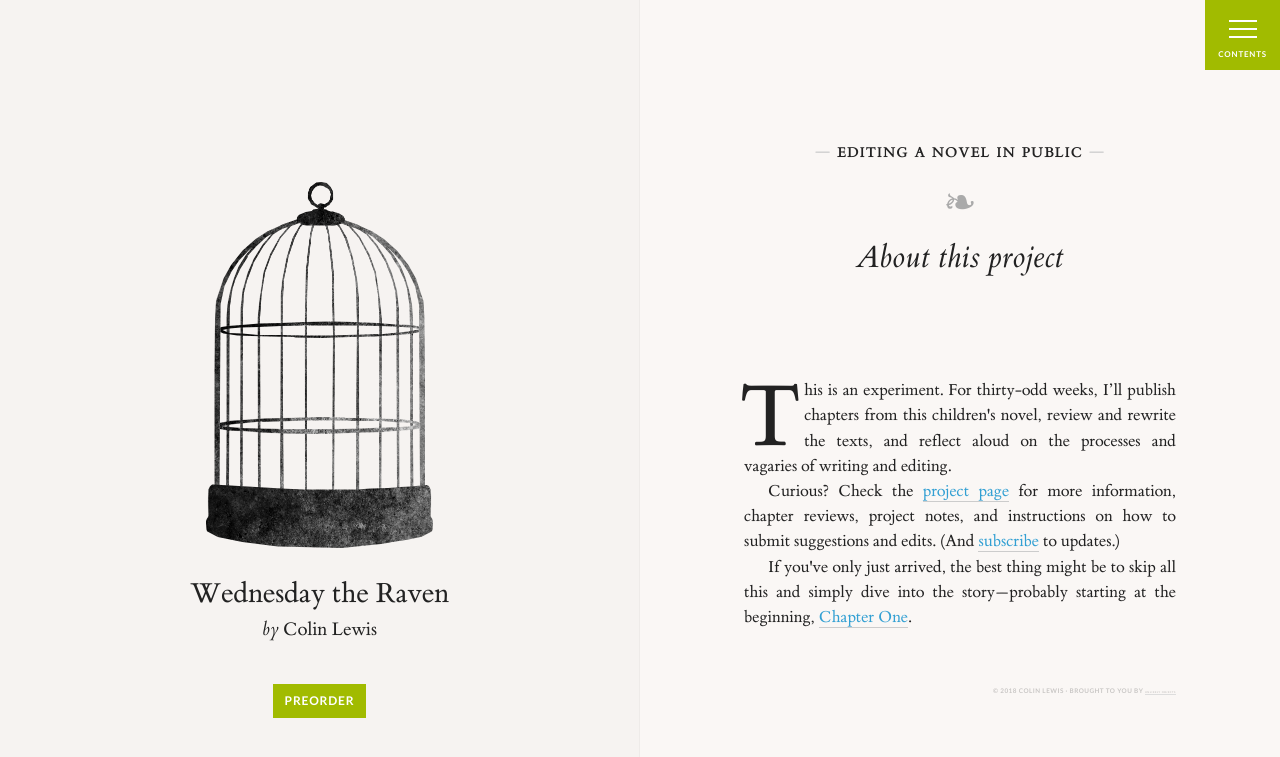
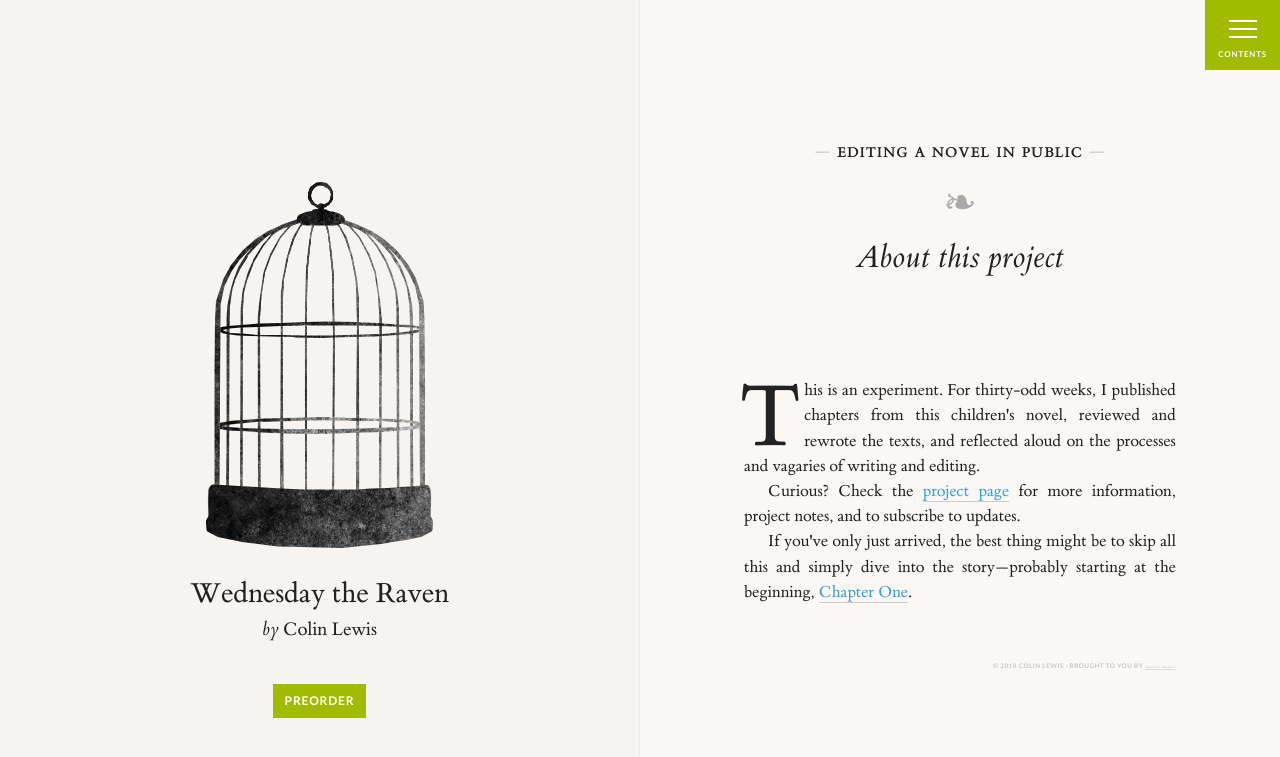
Before and after one commit to studiokicobi/wednesday-the-raven, a Jekyll site: the page built from index.html, in a window 1280 px wide. Shown: the top 757 px of the page. Built offline with Jekyll 4.4.1, drawn with Linux system fonts in a browser that asks for light colours.

Commit message:
Update home.html

```diff
--- a/_layouts/home.html
+++ b/_layouts/home.html
@@ -19,9 +19,8 @@
           <span class="hedera">&#10087;</span>
           <h4><em>About this project</em></h4>
 
-          <p>This is an experiment. For thirty-odd weeks, I’ll publish chapters from this children's novel, review and rewrite the texts, and reflect aloud on the processes and vagaries of writing and editing.</p>
-          <p>Curious? Check the <a href="https://unlikelyobjects.com/wednesday-the-raven/">project page</a> for more information, chapter reviews, project notes, and instructions on how to submit suggestions and edits. (And <a href="https://mailchi.mp/f277c9e1aba1/wednesday-the-raven-updates"
-              target="_blank">subscribe</a> to updates.)</p>
+          <p>This is an experiment. For thirty-odd weeks, I published chapters from this children's novel, reviewed and rewrote the texts, and reflected aloud on the processes and vagaries of writing and editing.</p>
+          <p>Curious? Check the <a href="https://unlikelyobjects.com/wednesday-the-raven/">project page</a> for more information, project notes, and to subscribe to updates.</p>
           <p>If you've only just arrived, the best thing might be to skip all this and simply dive into the story—probably starting at the beginning, <a href="/chapter-01/">Chapter One</a>.</p>
 
           <p id="copyright">&copy; 2018 Colin Lewis &middot; Brought to you by <a href="https://unlikelyobjects.com" title="Unlikely Objects" target="blank">Unlikely Objects</a></p>
```
